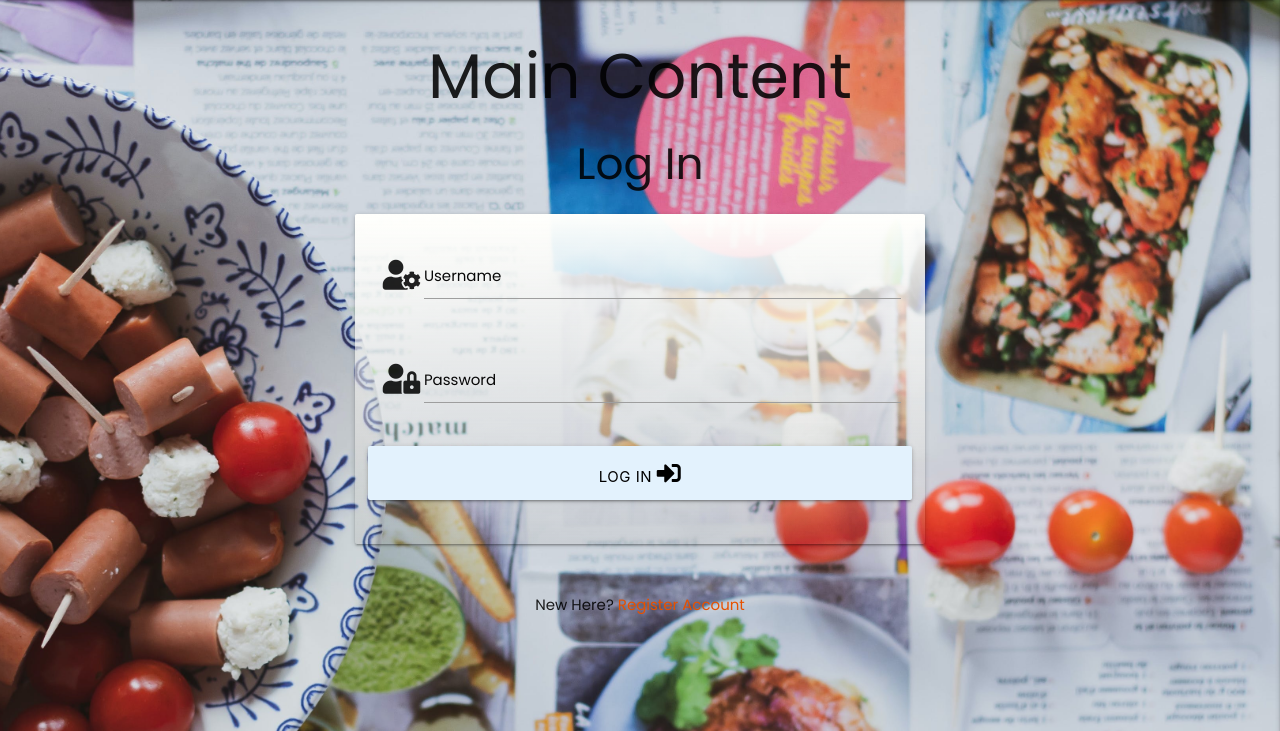
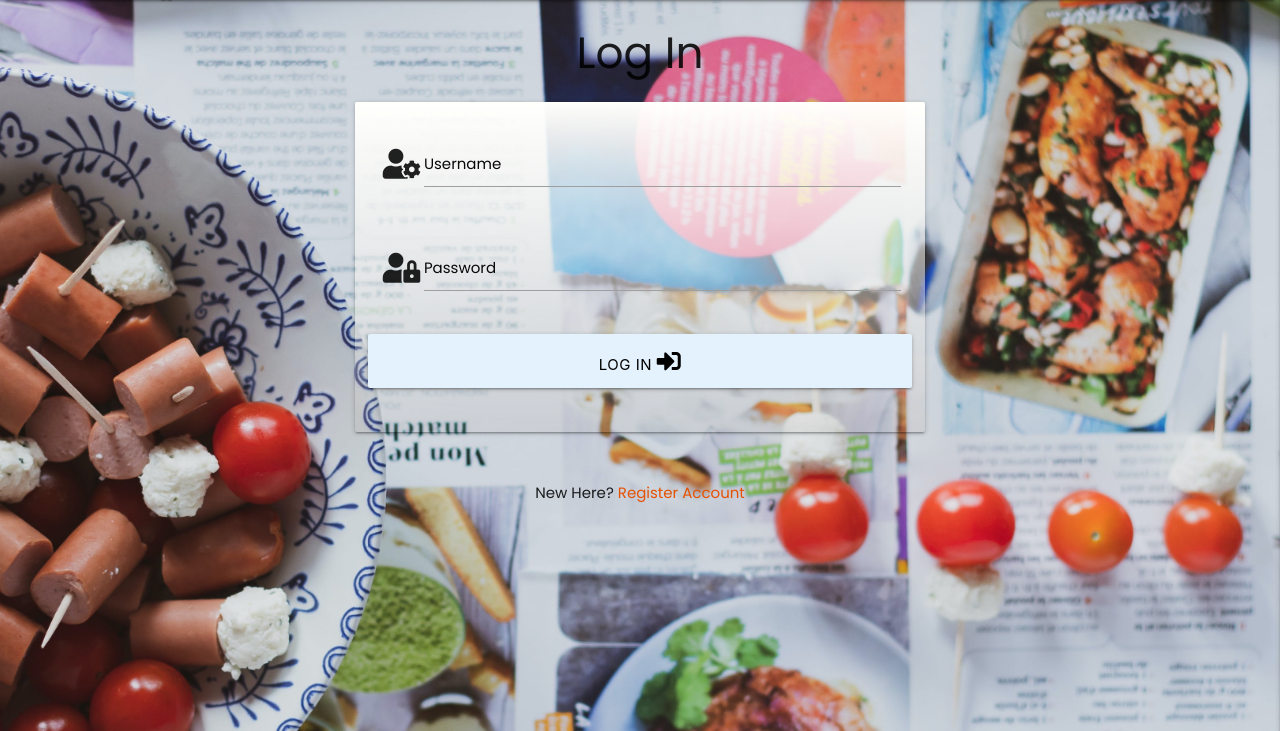
Before and after one commit to EmanuelCaires/MYCOOKBOOK, a Flask app: page / in a window 1280 px wide. Shown: the part 69-800 px from the top of the page. Run offline with Flask 3, Linux system fonts and the light colour scheme; some libraries are stand-ins or nearby versions.

Commit message:
base template modified

```diff
--- a/templates/base.html
+++ b/templates/base.html
@@ -60,7 +60,7 @@
         </ul>
     </header>
 
-    <section>
+    <div>
         <!-- Flash messages -->
         {% with messages = get_flashed_messages() %}
         {% if messages %}
@@ -71,14 +71,11 @@
         {% endfor %}
         {% endif %}
         {% endwith %}
-    </section>
+    </div>
 
     <main class="container">
-        <section>
-            <h1>Main Content</h1>
-            {% block content %}
-            {% endblock %}
-        </section>
+        {% block content %}
+        {% endblock %}
     </main>
 
     <!-- JavaScript dependencies -->
```
